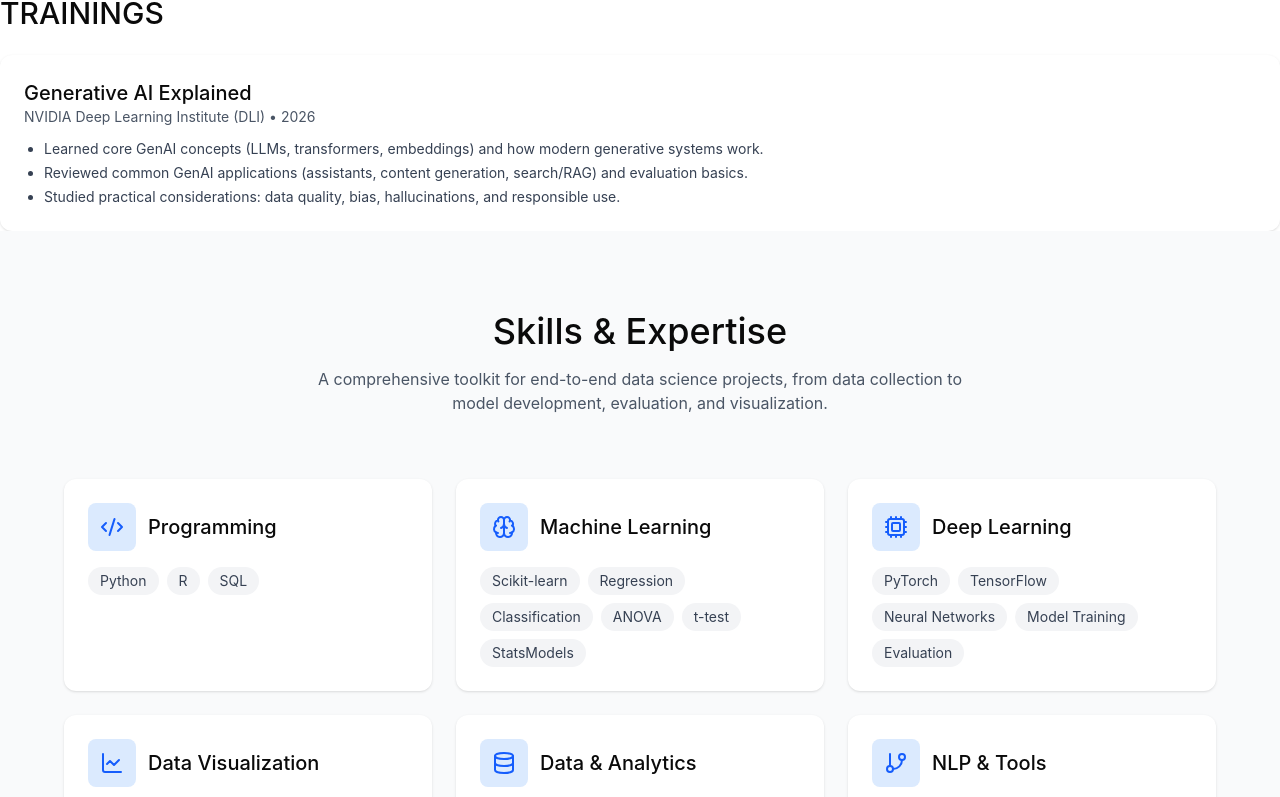
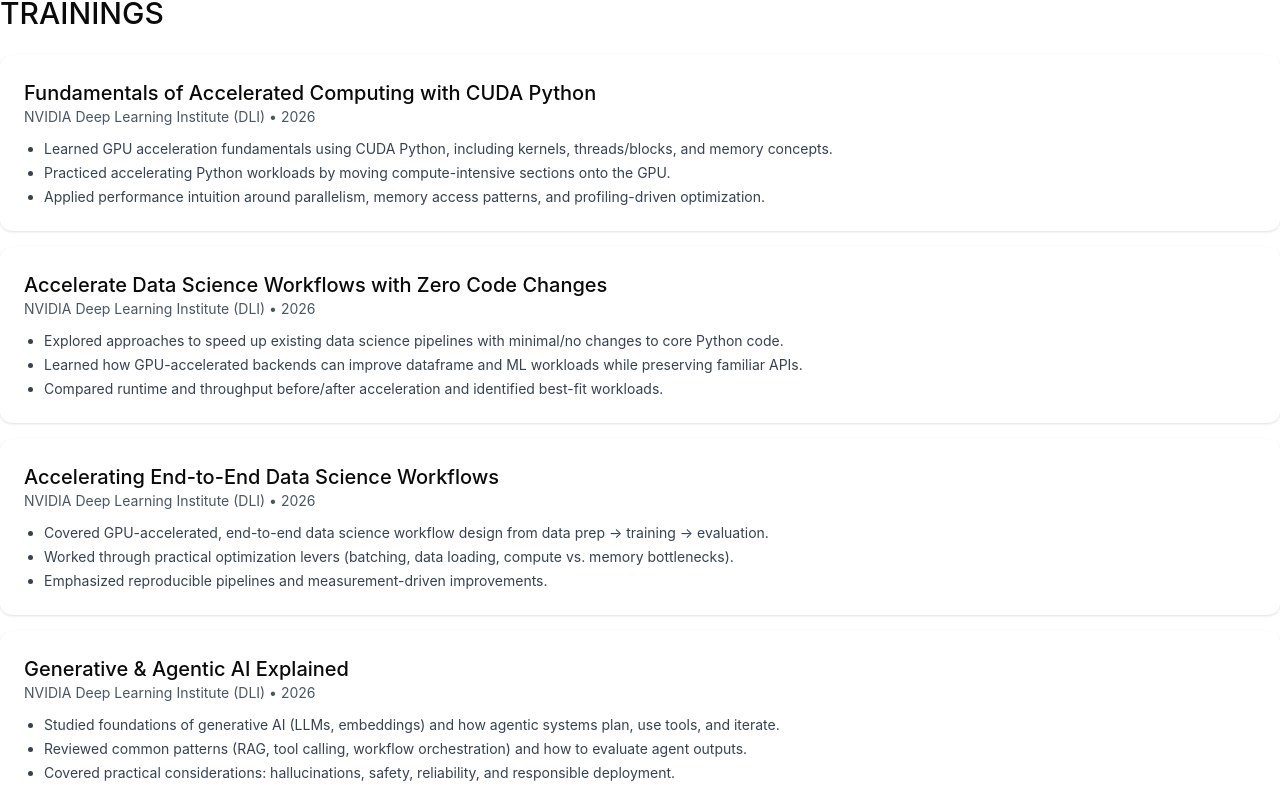
Before and after one commit to Esha7498/Esha7498.github.io, a React (Vite) app in the folder Data Scientist Portfolio/: page / in a window 1280 px wide. Shown: the part 2119-2916 px from the top of the page. Built offline with nearby package versions, Linux system fonts and the light colour scheme.

Commit message:
Update Trainings.tsx

```diff
--- a/Data Scientist Portfolio/src/app/components/Trainings.tsx
+++ b/Data Scientist Portfolio/src/app/components/Trainings.tsx
@@ -12,26 +12,76 @@
 const trainings: Training[] = [
   {
     id: 1,
-    title: 'Generative AI Explained',
+    title: 'Fundamentals of Accelerated Computing with CUDA Python',
     provider: 'NVIDIA Deep Learning Institute (DLI)',
     date: '2026',
     bullets: [
-      'Learned core GenAI concepts (LLMs, transformers, embeddings) and how modern generative systems work.',
-      'Reviewed common GenAI applications (assistants, content generation, search/RAG) and evaluation basics.',
-      'Studied practical considerations: data quality, bias, hallucinations, and responsible use.'
+      'Learned GPU acceleration fundamentals using CUDA Python, including kernels, threads/blocks, and memory concepts.',
+      'Practiced accelerating Python workloads by moving compute-intensive sections onto the GPU.',
+      'Applied performance intuition around parallelism, memory access patterns, and profiling-driven optimization.'
     ],
-    credential: '' // paste link if you have one
+    credential: ''
+  },
+  {
+    id: 2,
+    title: 'Accelerate Data Science Workflows with Zero Code Changes',
+    provider: 'NVIDIA Deep Learning Institute (DLI)',
+    date: '2026',
+    bullets: [
+      'Explored approaches to speed up existing data science pipelines with minimal/no changes to core Python code.',
+      'Learned how GPU-accelerated backends can improve dataframe and ML workloads while preserving familiar APIs.',
+      'Compared runtime and throughput before/after acceleration and identified best-fit workloads.'
+    ],
+    credential: ''
+  },
+  {
+    id: 3,
+    title: 'Accelerating End-to-End Data Science Workflows',
+    provider: 'NVIDIA Deep Learning Institute (DLI)',
+    date: '2026',
+    bullets: [
+      'Covered GPU-accelerated, end-to-end data science workflow design from data prep → training → evaluation.',
+      'Worked through practical optimization levers (batching, data loading, compute vs. memory bottlenecks).',
+      'Emphasized reproducible pipelines and measurement-driven improvements.'
+    ],
+    credential: ''
+  },
+  {
+    id: 4,
+    title: 'Generative & Agentic AI Explained',
+    provider: 'NVIDIA Deep Learning Institute (DLI)',
+    date: '2026',
+    bullets: [
+      'Studied foundations of generative AI (LLMs, embeddings) and how agentic systems plan, use tools, and iterate.',
+      'Reviewed common patterns (RAG, tool calling, workflow orchestration) and how to evaluate agent outputs.',
+      'Covered practical considerations: hallucinations, safety, reliability, and responsible deployment.'
+    ],
+    credential: ''
+  },
+  {
+    id: 5,
+    title: 'Build Deep Research Agent',
+    provider: 'NVIDIA Deep Learning Institute (DLI)',
+    date: '2026',
+    bullets: [
+      'Learned how research-style agents can break down complex questions into sub-tasks and synthesize findings.',
+      'Explored workflows for search, summarization, citation management, and iterative refinement.',
+      'Focused on producing structured, verifiable outputs with clear reasoning and traceability.'
+    ],
+    credential: ''
+  },
+  {
+    id: 6,
+    title: 'Intro to Multi-Modal Data Curation',
+    provider: 'NVIDIA Deep Learning Institute (DLI)',
+    date: '2026',
+    bullets: [
+      'Covered core principles for curating multi-modal datasets (text, image, tabular, and other modalities).',
+      'Learned strategies for labeling, quality checks, deduplication, balancing, and bias detection.',
+      'Emphasized dataset documentation and governance to support reliable model training and evaluation.'
+    ],
+    credential: ''
   }
-
-  // ✅ Add more trainings like this:
-  // {
-  //   id: 2,
-  //   title: '...',
-  //   provider: '...',
-  //   date: '...',
-  //   bullets: ['...', '...'],
-  //   credential: '...'
-  // }
 ];
 
 export function Trainings() {
```
